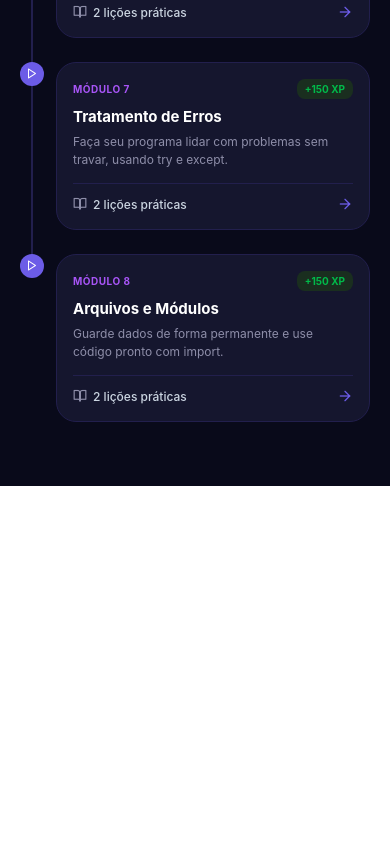
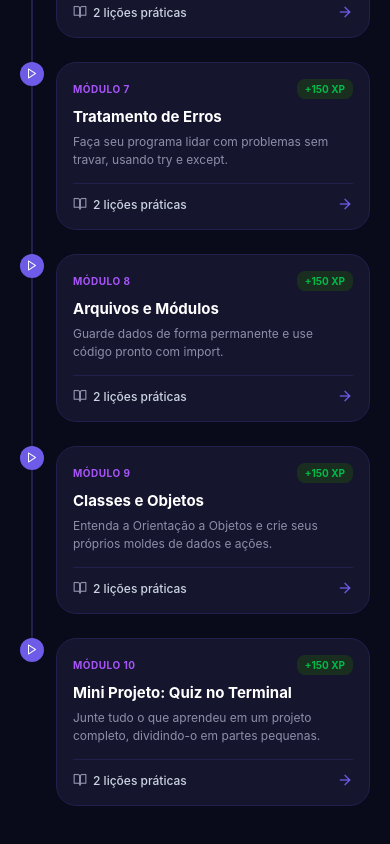
Before and after one commit to Glaudejane/StudyFlow, a React Native app: screen /PythonWeeks in a window 390 px wide. Shown: the part 1217-2061 px from the top of the page. Before the commit the page ends 1703 px from the top, so only its background shows below. Built offline with nearby package versions, Linux system fonts and the light colour scheme.

Commit message:
Adiciona modulos 9 e 10 da trilha de Python (Classes e Mini Projeto)

```diff
--- a/screens/PythonWeeksScreen.js
+++ b/screens/PythonWeeksScreen.js
@@ -68,6 +68,22 @@ import { Feather, FontAwesome5 } from "@expo/vector-icons";
             descricao: "Guarde dados de forma permanente e use código pronto com import.",
             status: "liberado",
             aulas: ["Lendo e Escrevendo Arquivos", "Usando Módulos com import"],
+        },
+        {
+            id: "py9",
+            numero: "MÓDULO 9",
+            titulo: "Classes e Objetos",
+            descricao: "Entenda a Orientação a Objetos e crie seus próprios moldes de dados e ações.",
+            status: "liberado",
+            aulas: ["O que é uma Classe", "O método __init__ e o self"],
+        },
+        {
+            id: "py10",
+            numero: "MÓDULO 10",
+            titulo: "Mini Projeto: Quiz no Terminal",
+            descricao: "Junte tudo o que aprendeu em um projeto completo, dividindo-o em partes pequenas.",
+            status: "liberado",
+            aulas: ["Planejando o Projeto", "Juntando Tudo"],
         },
     ];
 
--- a/screens/lessonsPythonData.js
+++ b/screens/lessonsPythonData.js
@@ -155,4 +155,42 @@ export const lessonsPythonData = {
                 "Isso mesmo! Em Python usamos 'import' para trazer módulos prontos, e a partir daí você já pode usar tudo o que eles oferecem.",
         },
     },
+    py9: {
+        title: "Classes e Objetos",
+        subtitle: "Módulo 9 • Dominando Python",
+        content:
+            "Até agora usamos dicionários para guardar os dados de um aluno ou de um livro. Mas e se quisermos guardar os dados E também as ações juntos? Para isso existe a Orientação a Objetos. Uma Classe é um molde: ela descreve como algo deve ser. Um Objeto é uma cópia criada a partir desse molde.\n\nEm Python, criamos uma classe com a palavra 'class'. O método especial __init__ prepara cada objeto novo, e o 'self' representa o próprio objeto. Exemplo: class Aluno: def __init__(self, nome): self.nome = nome. Para criar um objeto: ana = Aluno('Ana'). Agora ana.nome vale 'Ana'. Você pode criar quantos alunos quiser, todos seguindo o mesmo molde.",
+        iaInsight:
+            "🤖 Insight de IA: Pense nas classes como os 'substantivos' do seu app (Aluno, Produto, Pedido) e nos métodos como os 'verbos' (comprar, estudar, enviar). Se você consegue descrever seu app assim, a IA te ajuda a transformar isso em código.",
+        quiz: {
+            question: "Em Python, o que é uma Classe?",
+            correctId: "B",
+            options: [
+                { id: "A", text: "Uma variável que guarda apenas números" },
+                { id: "B", text: "Um molde que descreve como os objetos devem ser" },
+                { id: "C", text: "Um comando que repete um código várias vezes" },
+            ],
+            explanation:
+                "Isso mesmo! A classe é o molde, e cada objeto criado a partir dela é uma cópia que segue esse molde, com seus próprios dados.",
+        },
+    },
+    py10: {
+        title: "Mini Projeto: Quiz no Terminal",
+        subtitle: "Módulo 10 • Dominando Python",
+        content:
+            "Chegou a hora de juntar tudo! Vamos planejar um mini jogo de quiz que roda no terminal. Ele vai usar quase tudo que você aprendeu: uma lista de dicionários com as perguntas e respostas (módulo 4), um loop for para percorrer cada pergunta (módulo 3), um if para conferir se a resposta está certa (módulo 2), uma função para fazer cada pergunta (módulo 5), f-strings para mostrar a pontuação (módulo 6) e try e except para lidar com respostas inválidas (módulo 7).\n\nO segredo dos projetos maiores é dividir em partes pequenas: primeiro as perguntas, depois a função que pergunta, depois o loop, depois a pontuação. Teste cada parte antes de juntar. Assim, quando algo der errado, você sabe exatamente onde procurar.",
+        iaInsight:
+            "🤖 Insight de IA: Ao pedir ajuda da IA em um projeto, peça uma parte de cada vez e teste antes de pedir a próxima. Assim você entende o que foi escrito e encontra os erros bem mais rápido.",
+        quiz: {
+            question: "Qual é a melhor estratégia para construir um projeto maior?",
+            correctId: "A",
+            options: [
+                { id: "A", text: "Dividir em partes pequenas e testar cada uma antes de juntar" },
+                { id: "B", text: "Escrever tudo de uma vez e só testar no final" },
+                { id: "C", text: "Copiar um código pronto sem tentar entender" },
+            ],
+            explanation:
+                "Perfeito! Dividir e testar por partes é o que programadores experientes fazem. Quando algo quebra, você já sabe em qual pedaço procurar.",
+        },
+    },
 };
```
